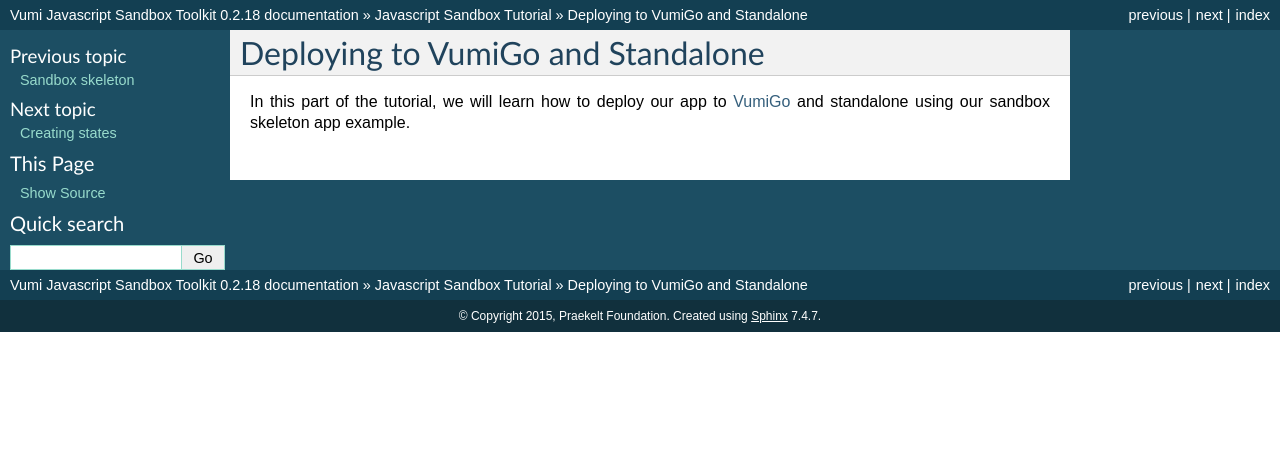
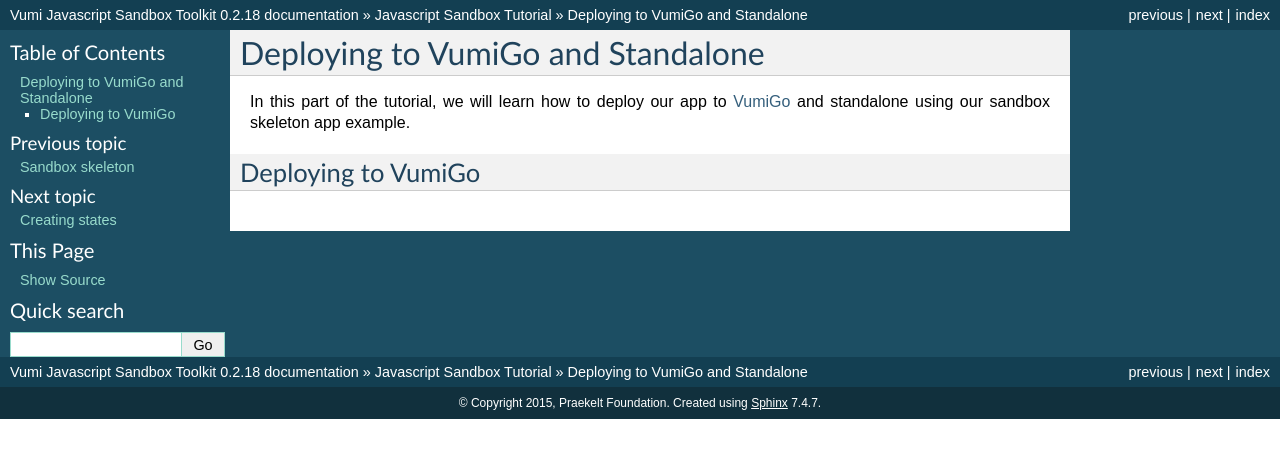
Before and after one commit to praekeltfoundation/vumi-jssandbox-toolkit, a Sphinx documentation site: the page built from docs/tutorial/deploying_to_VumiGo_and_standalone.rst, in a window 1280 px wide. Shown: the top 458 px of the page. Built offline with Sphinx 7.4.7, drawn with Linux system fonts in a browser that asks for light colours.

Commit message:
introduction

```diff
--- a/docs/tutorial/deploying_to_VumiGo_and_standalone.rst
+++ b/docs/tutorial/deploying_to_VumiGo_and_standalone.rst
@@ -2,3 +2,7 @@
 ==================================
 
 In this part of the tutorial, we will learn how to deploy our app to `VumiGo <https://go.vumi.org>`_ and standalone using our sandbox skeleton app example.
+
+
+Deploying to VumiGo
+-------------------
```
